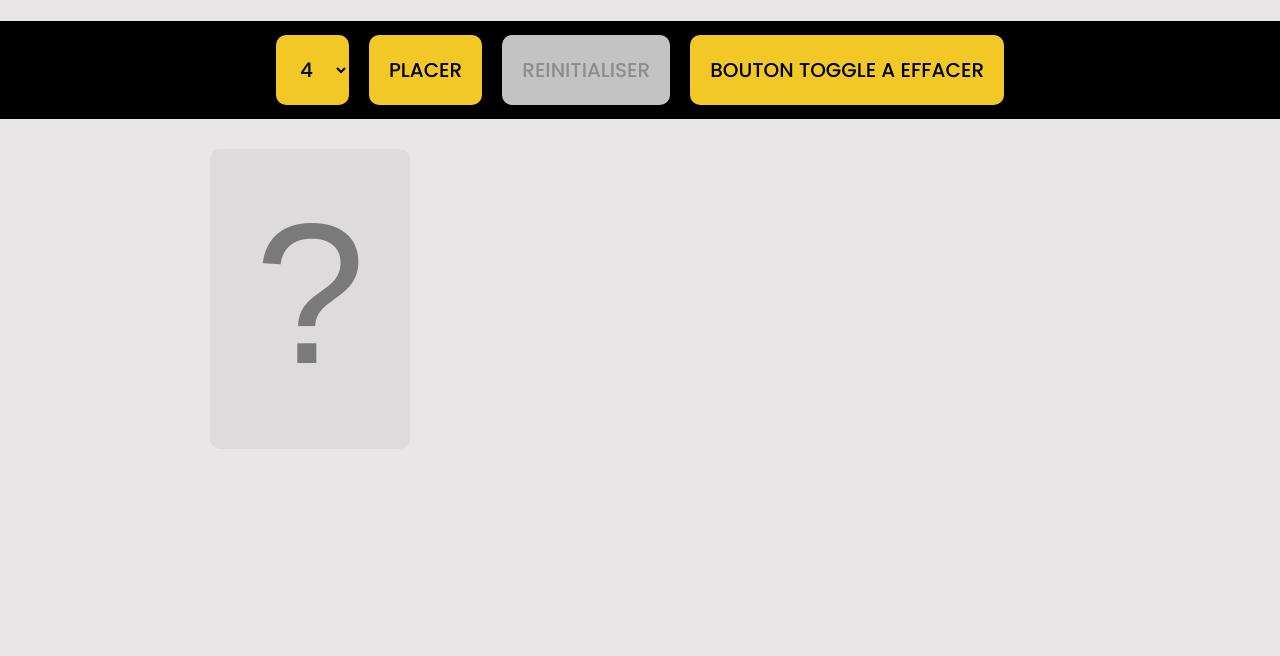
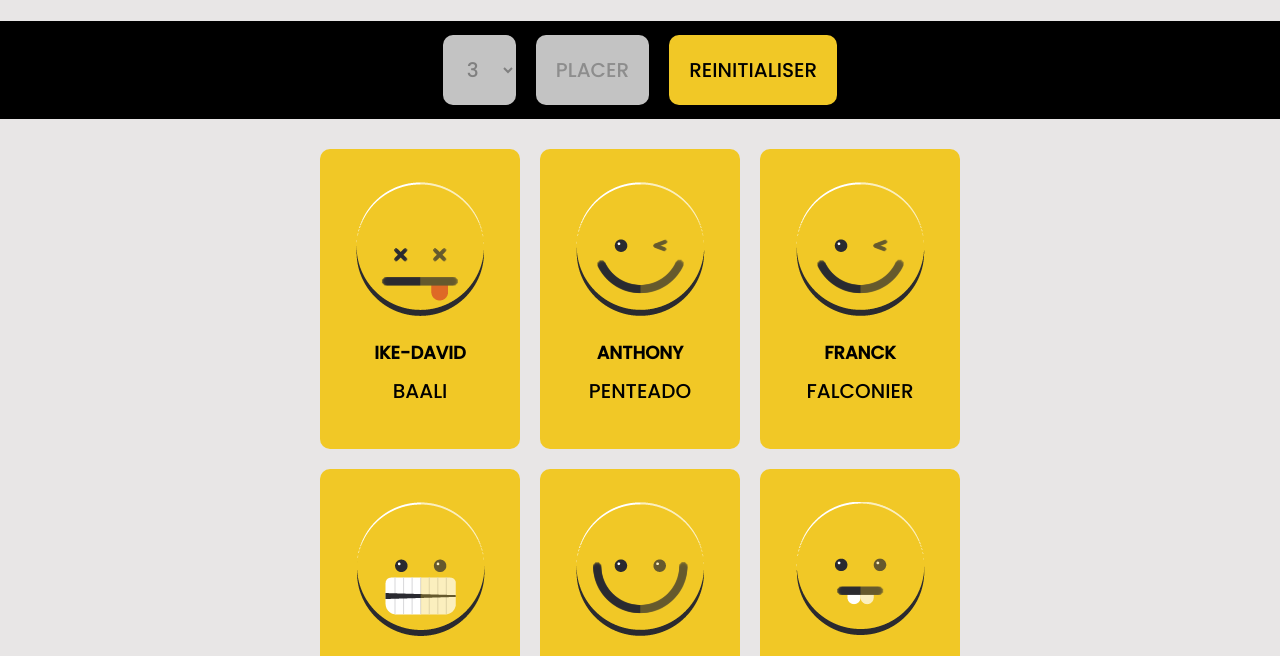
Before and after one commit to WILDWWM/Exercices_JS, a plain HTML site: page Mega-mixer/mega-mixer.html in a window 1280 px wide. Both pictures are taken after a click on the button "PLACER". Shown: the part 117-773 px from the top of the page. Drawn offline with Linux system fonts and the light colour scheme.

Commit message:
Envoi final

```diff
--- a/Mega-mixer/css/mega-mixer.css
+++ b/Mega-mixer/css/mega-mixer.css
@@ -90,7 +90,7 @@ button:disabled, #numberSelect:disabled {
 }
 
 #sizer {
-    width: 880px;
+    width: 660px;
     margin: auto;
     margin-top:20px;
 }
--- a/Mega-mixer/js/mega-mixer.js
+++ b/Mega-mixer/js/mega-mixer.js
@@ -1,35 +1,74 @@
 const ListeApprenants = ["BAALI Ike-David", "DETHIER Maxime", "DOMERGUE Jonathan", "FALCONIER Franck", "OZMANOV Alik", "PENTEADO Anthony", "PETIT Wilfrid", "PICHOFF Brandon", "TRAVASSOS Carl-Antoine"];
 const TableauApprenants = [{ nom: "BAALI", prenom: "Ike-David" }, { nom: "DETHIER", prenom: "Maxime" }, { nom: "DOMERGUE", prenom: "Jonathan" }, { nom: "FALCONIER", prenom: "Franck" }, { nom: "OZMANOV", prenom: "Alik" }, { nom: "PENTEADO", prenom: "Anthony" }, { nom: "PETIT", prenom: "Wilfrid" }, { nom: "PICHOFF", prenom: "Brandon" }, { nom: "TRAVASSOS", prenom: "Carl-Antoine" }];
 
+const carte = document.getElementById("sizer");
 const card = document.getElementById("card");
-const boutonAEffacer = document.getElementById("ButtonToDelete");
-
 const selection = document.getElementById("numberSelect");
-
 const textPrenom = document.getElementsByClassName("prenom");
 const textNom = document.getElementsByClassName("nom");
+const monBouton = document.getElementById("BoutonPlacer");
+const boutonInit = document.getElementById("BoutonInitialiser");
 
-boutonAEffacer.addEventListener("click", function (event) {
+boutonInit.addEventListener('click', (e) => {
+    initialiser();
+})
 
-});
+monBouton.addEventListener('click', (e) => {
+    placerCarte();
+})
+
+selection.addEventListener('change', (e) => {
+    redimensionner(e.target.value);
+})
+
+window.addEventListener("load", (e) => {
+    for (let i = 0; i < TableauApprenants.length; i++) {
+        let maDiv = document.createElement("div");
+        maDiv.className = "flipcard h";
+        maDiv.id = "card" + i;
+        maDiv.innerHTML = `<div class="front interrogation">
+        ?
+    </div>
+    <div class="back smiley" style='background-image: url("images/smiley/smiley-10.png");'>
+        <div class="prenom">Prénom</div>
+        <div class="nom">Nom</div>
+    </div>`;
+        carte.appendChild(maDiv);
+
+    }
+})
+
+function initialiser() {
+    for (let j = 0 ; j < TableauApprenants.length; j++) {
+        document.querySelector("#card" + j).classList.toggle('flip');
+    }
+    boutonInit.disabled = true;
+    setTimeout(() => {
+        monBouton.disabled = false;
+        selection.disabled = false;
+    }, 1500);
+}
 
 function placerCarte() {
-    let apprenant = choixAletoireApprenant();
-    for (let i = 0; i < selectNumber; i++) {
-        card.classList.toggle('flip');
-        textPrenom[0].textContent = apprenant.prenom;
-        textNom[0].textContent = apprenant.nom;
+    selection.disabled = true;
+    let apprenantAleatoire = _.shuffle(TableauApprenants);
+    for (let i = 0; i < apprenantAleatoire.length; i++) {
+        textPrenom[i].textContent = apprenantAleatoire[i].prenom;
+        textNom[i].textContent = apprenantAleatoire[i].nom;
+        document.getElementsByClassName("smiley")[i].style.backgroundImage = "url('images/smiley/smiley-" + (Math.floor(Math.random() * 15) + 1) + ".png')";
+
+            setTimeout(() => {
+                document.querySelector("#card" + i).classList.toggle('flip');
+            }, 100 * i);
+
     }
 
+    monBouton.disabled = true;
+    setTimeout(function () {
+        boutonInit.disabled = false;
+    }, 1500);
 }
 
-function choixAletoireApprenant() {
-    const apprenantRandom = TableauApprenants[Math.floor(Math.random() * TableauApprenants.length)];
-
-    return apprenantRandom;
+function redimensionner(dimension) {
+    carte.style.width = dimension + 'px';
 }
-
-
-selection.addEventListener("change", (e) => {
-    let selectNumber = selection.options[selection.selectedIndex].text;
-})
--- a/Mega-mixer/mega-mixer.html
+++ b/Mega-mixer/mega-mixer.html
@@ -26,34 +26,22 @@
             <label>
                 <select id="numberSelect">
                     <option value="440">2</option>
-                    <option value="660">3</option>
-                    <option value="880" selected>4</option>
+                    <option value="660" selected>3</option>
+                    <option value="880">4</option>
                     <option value="1100">5</option>
                     <option value="1320">6</option>
                 </select>
             </label>
         </div>
         <div>
-            <button id="BoutonPlacer" onclick="placerCarte();">PLACER</button>
+            <button id="BoutonPlacer">PLACER</button>
         </div>
         <div>
             <button id="BoutonInitialiser" disabled>REINITIALISER</button>
         </div>
-        <div>
-            <button id="ButtonToDelete">BOUTON TOGGLE A EFFACER</button>
-        </div>
     </div>
 
     <div id="sizer">
-        <div class="flipcard h" id="card">
-            <div class="front interrogation">
-                ?
-            </div>
-            <div class="back smiley" style='background-image: url("images/smiley/smiley-10.png");'>
-                <div class="prenom"></div>
-                <div class="nom"></div>
-            </div>
-        </div>
     </div>
 
     <script src="dist/js/bootstrap.bundle.min.js"></script>
```
